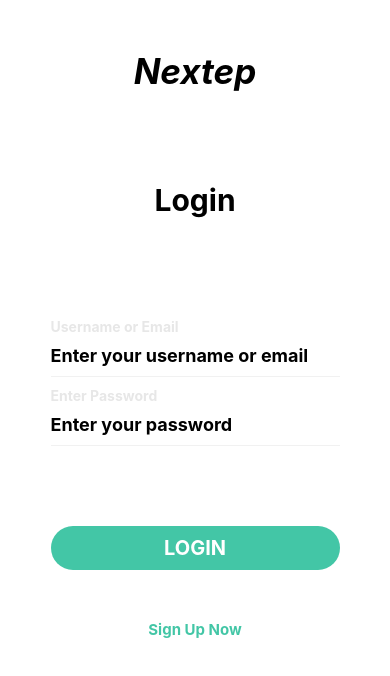
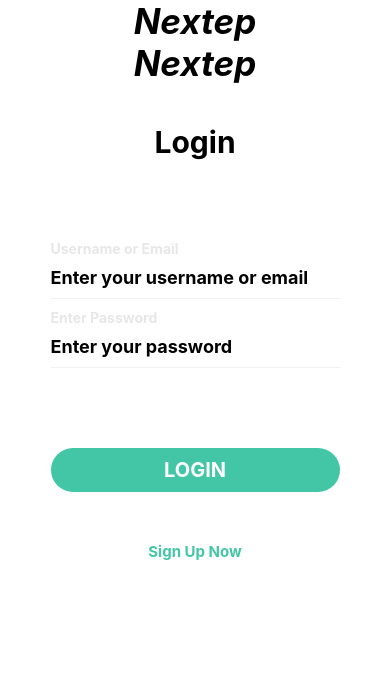
Before and after one commit to robielTes/Nextep, a React Native app: screen / in a window 390 px wide. Shown: the top 676 px of the page. Built offline with nearby package versions, Linux system fonts and the light colour scheme.

Commit message:
:recycle: Refactor code

```diff
--- a/components/banner.tsx
+++ b/components/banner.tsx
@@ -4,10 +4,8 @@ import {Text, View} from 'react-native';
 
 export default function Banner (){
       return(
-            <View style={{paddingBottom:10, paddingTop:10}}>
-                  <Text style={{fontSize:35,fontWeight:'bold', paddingVertical:40, fontStyle:'italic'}}>
-                        Nextep
-                  </Text>
-            </View>
+            <Text style={{fontSize:35,fontWeight:'bold', fontStyle:'italic'}}>
+                  Nextep
+            </Text>
       );
-  }
+}
--- a/components/login.tsx
+++ b/components/login.tsx
@@ -2,6 +2,8 @@ import React from 'react';
 import { Text, View,TouchableOpacity,TextInput} from 'react-native';
 import axios from 'axios';
 import { config } from '../config';
+import Profile from './profile';
+import Banner from './banner';
 
 
 
@@ -13,12 +15,13 @@ export default function Login () {
   const [token, setToken] = React.useState('');
 
         return(
-          <View>
+          <View style={{ flex: 1,backgroundColor: '#fff', alignItems: 'center', justifyContent: 'center',}}>
+            <Banner/>
             <View style={{marginBottom:10}}>
             <Text style={{fontSize:30,fontWeight:'bold', paddingVertical:40,textAlign:'center',}}>
             Login
             </Text>
-            <View style={{paddingBottom:80, paddingTop:60}}>
+            <View style={{paddingBottom:80, paddingTop:40}}>
 
               <Text style={{color:'#e7e7e7',fontWeight:'bold'}}>
                   Username or Email
@@ -37,22 +40,19 @@ export default function Login () {
               onChangeText={(newPassword)=> setPassword(newPassword)}/>
             </View>
 
-
             <TouchableOpacity
                 style={{ padding:10, borderRadius:30, alignItems:'center',
                     backgroundColor: '#43c6a6'}}
                     onPress={() => {
-
                       axios.post(config.apiurl+'mytoken',{
                         'username':username,
                         'password':password})
                         .then(res => {
-                          setToken(res.data.token);
+                          setToken(res.data);
                           setIsLogIn(true);
-                        } )
+                        })
                         .catch(err => {
                           setIsLogIn(false);
-
                         }
                       );
                     }
```
Lines whose indentation alone changed are shown as unchanged.
